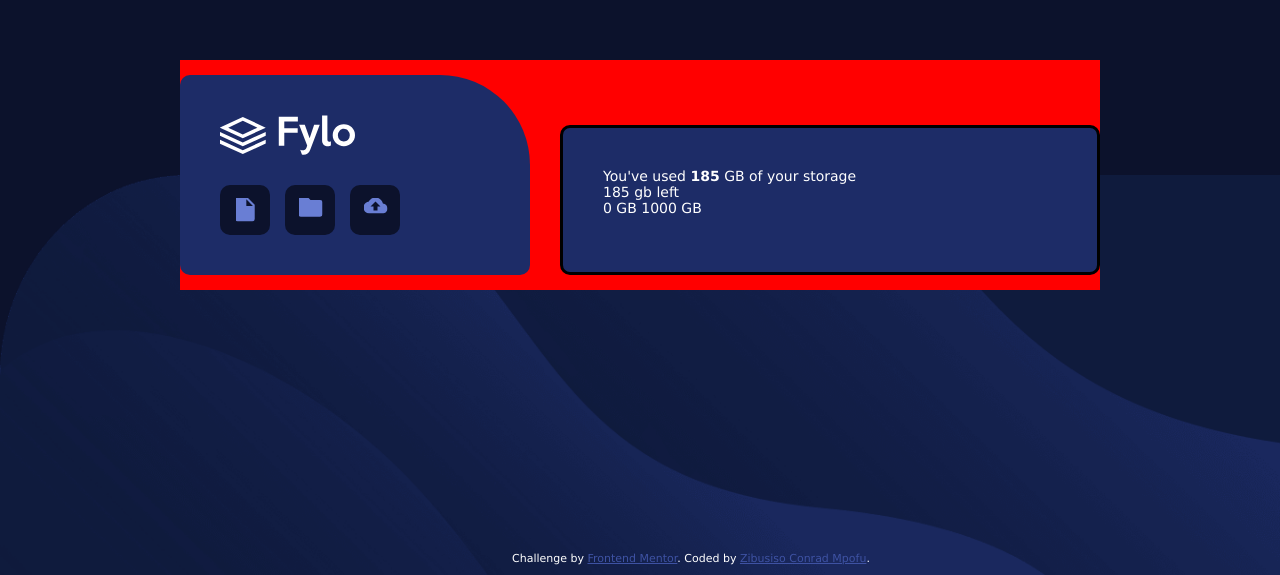
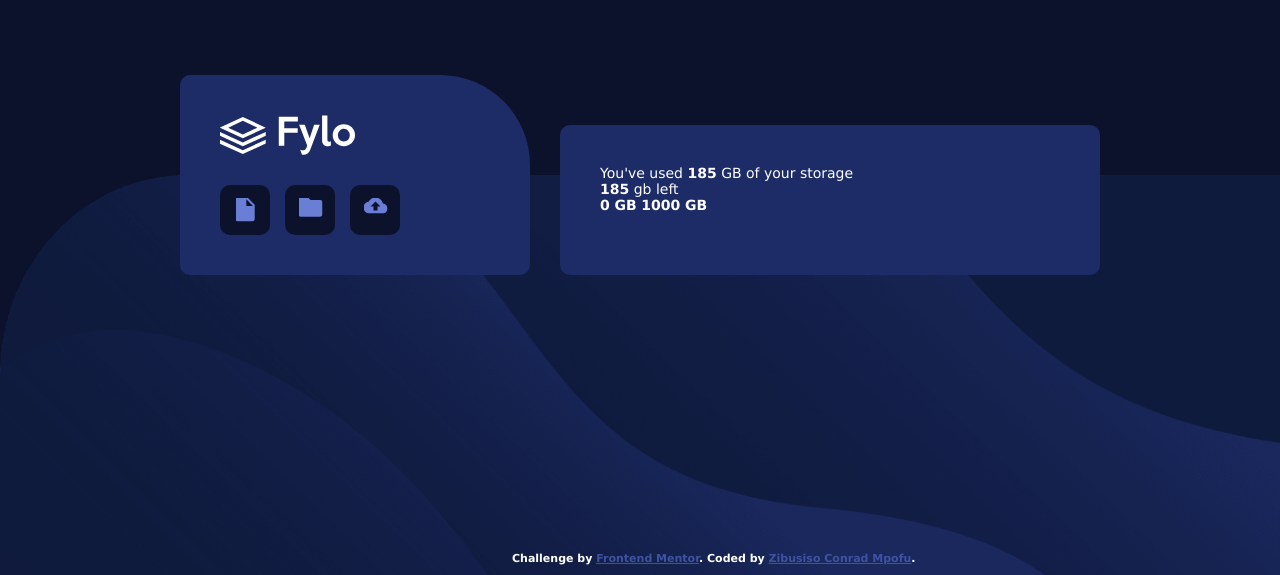
Before and after one commit to ZibusisoConrad/fylo-data-storage-component, a plain HTML site: page index.html in a window 1280 px wide. Shown: the part 225-800 px from the top of the page. Drawn offline with Linux system fonts and the light colour scheme; a web font is replaced by a local one.

Commit message:
rm unnecessay stuff and add b tags to html

```diff
--- a/index.html
+++ b/index.html
@@ -45,14 +45,14 @@
     <div class="metrics-card card">
       <span>You've used <b>185</b> GB of your storage</span>
       <div class="storage-left-flag">
-        <span class="flag-text">185 gb left</span>
+        <span class="flag-text"><b>185</b> gb left</span>
       </div>
       <div class="loading-bar-container">
         <div class="loading-bar">
           <div class="loading-bar-end-eclipse"></div>
         </div>
-        <span class="loading-bar-start">0 GB</span>
-        <span class="loading-bar-end">1000 GB</span>
+        <span class="loading-bar-start"><b>0 GB</b></span>
+        <span class="loading-bar-end"><b>1000 GB</b</span>
       </div>
     </div>
 
--- a/styles/main.css
+++ b/styles/main.css
@@ -30,7 +30,7 @@ body {
 /* content container stuff */
 .container {
     /* background stuff */
-    background-color: red;
+    /* background-color: red; */
 
     /* div size */
     height: auto;
@@ -117,7 +117,7 @@ body {
     right: 0%;
     bottom: 0px;
 
-    border: black 3px solid;
+    /* border: black 3px solid; */
 }
 /*
 .storage-left-flag {
```
